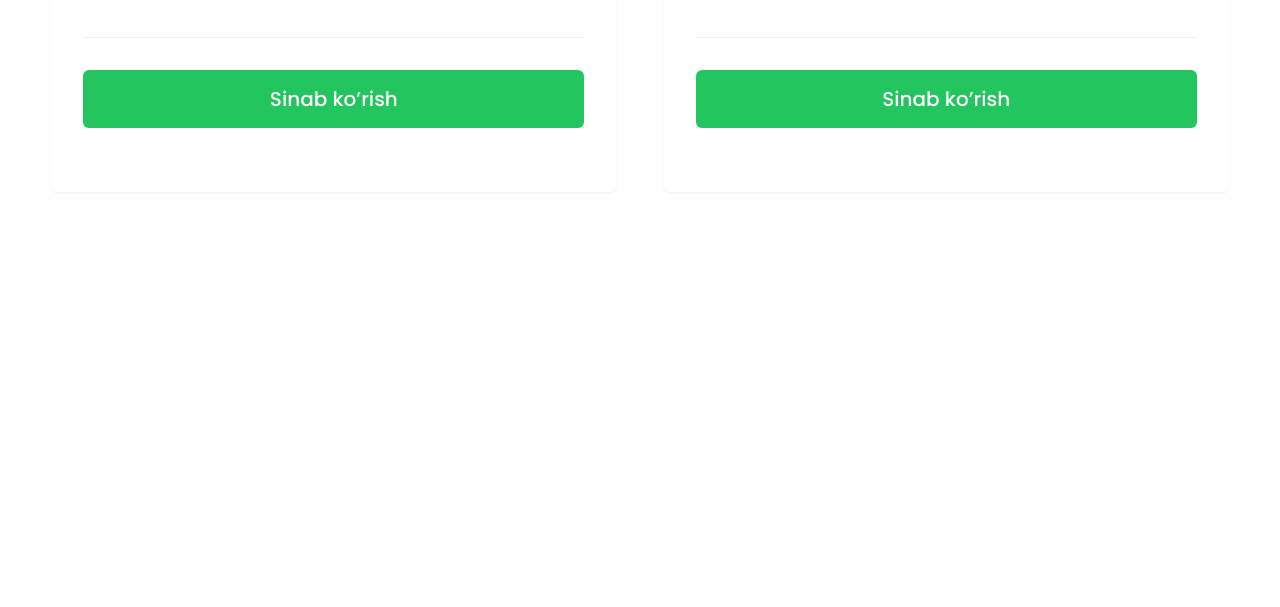
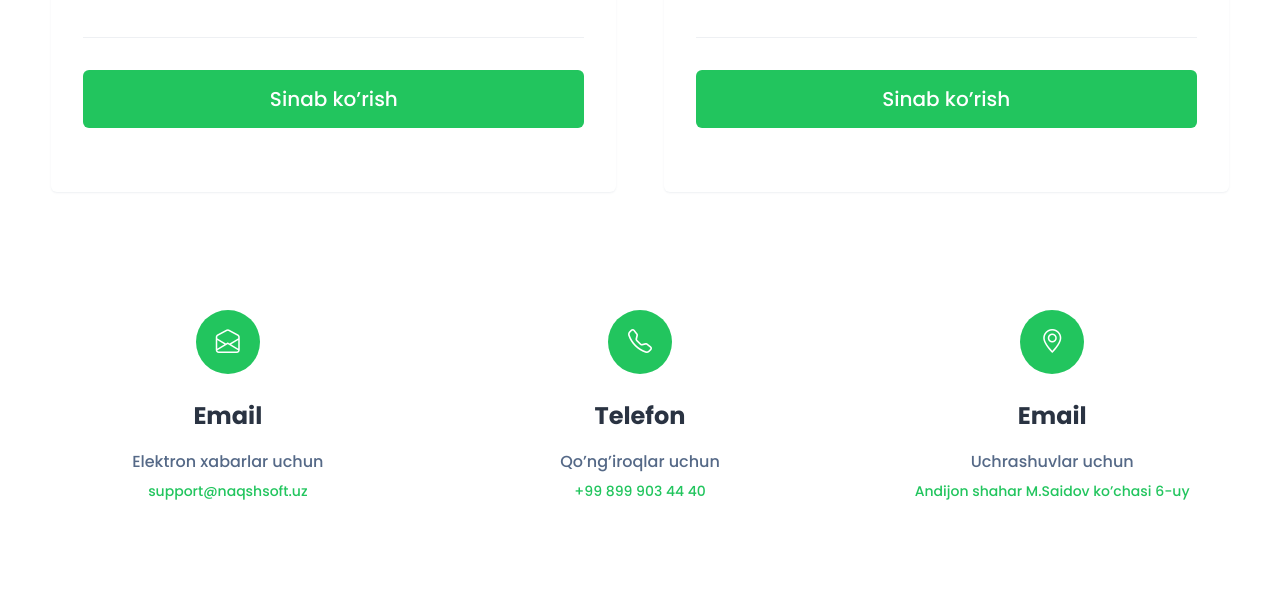
Before and after one commit to HusanboyZafarov/Naqsh-Soft-Magazin, a plain HTML site: page index.html in a window 1280 px wide. Shown: the part 2385-2992 px from the top of the page. Drawn offline with nearby package versions, Linux system fonts and the light colour scheme.

Commit message:
adding contact page

```diff
--- a/assets/css/responsive.css
+++ b/assets/css/responsive.css
@@ -100,7 +100,8 @@
         --size-text-small: 14px;
     }
 
-    .secondary_item {
+    .secondary_item,
+    .contact_item {
         width: 48%;
     }
 }
@@ -139,7 +140,8 @@
         margin-top: 20px;
     }
 
-    .secondary_item {
+    .secondary_item,
+    .contact_item {
         width: 100%;
     }
 }
@@ -185,6 +187,17 @@
     .price_body_item {
         padding: 16px 0;
     }
+
+    .contact_link {
+        display: inline-flex;
+        width: 80%;
+        justify-content: center;
+        align-items: center;
+    }
+
+    .header_item img {
+        width: 7rem;
+    }
 }
 
 @media screen and (max-width: 400px) {
--- a/assets/css/style.css
+++ b/assets/css/style.css
@@ -354,19 +354,22 @@ h3 {
     text-align: center;
 }
 
-.secondary_list {
+.secondary_list,
+.contact_list {
     display: flex;
     justify-content: space-between;
     align-items: start;
     flex-wrap: wrap;
 }
 
-.secondary_item {
+.secondary_item,
+.contact_item {
     width: 30%;
     text-align: center;
 }
 
-.secondary_body_item:nth-child(1) span {
+.secondary_body_item:nth-child(1) span,
+.contact_body_item:nth-child(1) span {
     min-width: 64px;
     position: relative;
     min-height: 64px;
@@ -382,16 +385,23 @@ h3 {
     color: var(--color-white);
 }
 
-.secondary_body_item:nth-child(1) span i {
+.contact_body_item:nth-child(1) span {
+    border-radius: 50%;
+}
+
+.secondary_body_item:nth-child(1) span i,
+.contact_body_item:nth-child(1) span i {
     font-size: var(--size-text-large);
     color: var(--color-white);
 }
 
-.secondary_body_item h3 {
+.secondary_body_item h3,
+.contact_body_item h3 {
     margin: 24px 0 16px 0;
 }
 
-.secondary_body_text {
+.secondary_body_text,
+.contact_body_text {
     position: relative;
     left: 50%;
     transform: translate(-50%);
@@ -400,7 +410,8 @@ h3 {
     text-align: center;
 }
 
-.secondary_item {
+.secondary_item,
+.contact_item {
     margin-top: 10%;
 }
 
@@ -545,3 +556,12 @@ h3 {
 .price_item:nth-child(2) .price_info_item:nth-child(2) big {
     right: 130px;
 }
+
+.contact_body_item a {
+    color: var(--color-green);
+    font-size: var(--size-text-small);
+}
+
+.contact {
+    padding-bottom: 100px;
+}
--- a/index.html
+++ b/index.html
@@ -338,21 +338,78 @@
                 </div>
             </div>
         </div>
+        <div class="contact">
+            <div class="section-wrapp">
+                <div class="container">
+
+                    <ul class="contact_list">
+                        <li class="contact_item">
+                            <ul class="contact_body_list">
+                                <li class="contact_body_item">
+                                    <span>
+                                        <i class="bi bi-envelope-open"></i>
+                                    </span>
+                                </li>
+                                <li class="contact_body_item">
+                                    <h3>Email</h3>
+                                </li>
+                                <li class="contact_body_item">
+                                    <p class="contact_body_text">
+                                        Elektron xabarlar uchun
+                                    </p>
+                                    <a href="#" class="contact_link">
+                                        support@naqshsoft.uz
+                                    </a>
+                                </li>
+                            </ul>
+                        </li>
+                        <li class="contact_item">
+                            <ul class="contact_body_list">
+                                <li class="contact_body_item">
+                                    <span>
+                                        <i class="bi bi-telephone"></i>
+                                    </span>
+                                </li>
+                                <li class="contact_body_item">
+                                    <h3>Telefon</h3>
+                                </li>
+                                <li class="contact_body_item">
+                                    <p class="contact_body_text">
+                                        Qo’ng’iroqlar uchun
+                                    </p>
+                                    <a href="tel:+99 899 903 44 40" class="contact_link">
+                                        +99 899 903 44 40
+                                    </a>
+                                </li>
+                            </ul>
+                        </li>
+                        <li class="contact_item">
+                            <ul class="contact_body_list">
+                                <li class="contact_body_item">
+                                    <span>
+                                        <i class="bi bi-geo-alt"></i>
+                                    </span>
+                                </li>
+                                <li class="contact_body_item">
+                                    <h3>Email</h3>
+                                </li>
+                                <li class="contact_body_item">
+                                    <p class="contact_body_text">
+                                        Uchrashuvlar uchun
+                                    </p>
+                                    <a href="https://www.google.com.bo/maps/place/Robocode+IT+Academy/@40.7468711,72.344796,220m/data=!3m2!1e3!4b1!4m6!3m5!1s0x38bced7b6cf5df29:0xace59ec7e44d0e57!8m2!3d40.7469172!4d72.3452063!16s%2Fg%2F11k3wqpkn9"
+                                        class="contact_link">
+                                        Andijon shahar
+                                        M.Saidov ko’chasi 6-uy
+                                    </a>
+                                </li>
+                            </ul>
+                        </li>
+                    </ul>
+                </div>
+            </div>
+        </div>
     </main>
-    <br><br><br><br>
-    <br><br><br><br>
-    <br><br><br><br>
-    <br><br><br><br>
-    <br><br><br><br>
-    <br><br><br><br>
-    <br><br><br><br>
-    <br><br><br><br>
-    <br><br><br><br>
-    <br><br><br><br>
-    <br><br><br><br>
-    <br><br><br><br>
-    <br><br><br><br>
-    <br><br><br><br><br><br><br><br>
     <script src="./assets/js/main.js"></script>
 </body>
 
```
